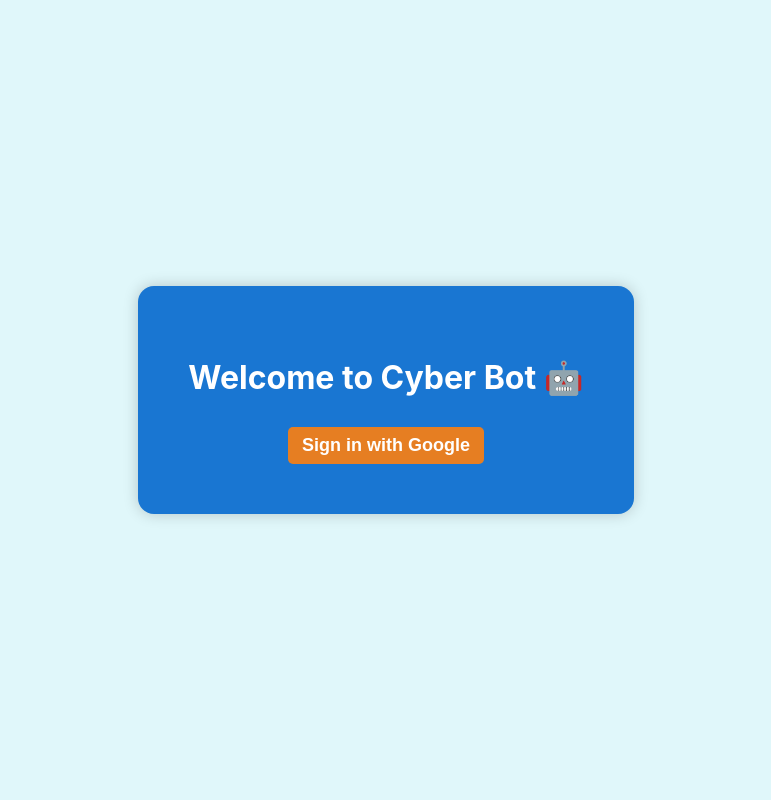
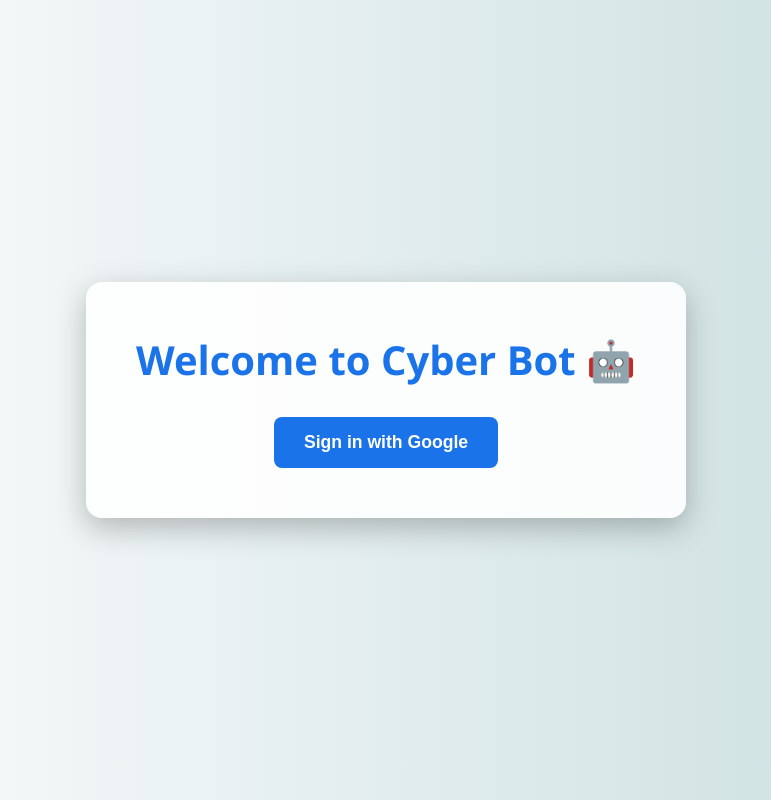
Before and after one commit to 16Brijesh10/Chat_bot, a React (Create React App) app in the folder frontend/: page / in a window 1280 px wide. Shown: the whole page, without its empty margins (254-1025 px from the left). Built offline with nearby package versions, Linux system fonts and the light colour scheme; no server answers.

Commit message:
Updated App.css for dark and light mode

```diff
--- a/frontend/src/App.css
+++ b/frontend/src/App.css
@@ -1,173 +1,226 @@
-/* App.css */
-.app-container {
-  display: flex;
-  height: 100vh;
-  font-family: Arial, sans-serif;
+/* App.css - REVISED FOR FIXED HEADER (Gemini-like) AND SCROLLBAR CONTROL */
+
+:root {
+  /* Light Mode Variables */
+  --bg-light: #ffffff;
+  --text-light: #303030;
+  --sidebar-bg-light: #f7f7f8; /* Lighter sidebar */
+  --sidebar-text-light: #303030;
+  --chat-bg-light: #ffffff;
+  --input-bg-light: #ffffff;
+  --input-border-light: #e0e0e0;
+  --button-bg-light: #1a73e8; /* Google blue for primary buttons */
+  --button-text-light: #ffffff;
+  --header-bg-light: #f7f7f8; /* Consistent with sidebar */
+  --header-text-light: #303030;
+
+  /* Dark Mode Variables */
+  --bg-dark: #343541;
+  --text-dark: #e0e0e0;
+  --sidebar-bg-dark: #202123;
+  --sidebar-text-dark: #e0e0e0;
+  --chat-bg-dark: #343541;
+  --input-bg-dark: #40414f;
+  --input-border-dark: #555663;
+  --button-bg-dark: #1a73e8; /* Consistent Google blue */
+  --button-text-dark: #ffffff;
+  --header-bg-dark: #202123; /* Consistent with sidebar */
+  --header-text-dark: #e0e0e0;
 }
 
-.chat-panel {
-  flex: 1;
-  display: flex;
-  flex-direction: column;
+/* Global HTML/Body/Root styling to ensure full height and control overflow */
+html, body, #root {
+  height: 100%;
+  margin: 0;
+  padding: 0;
+  overflow: hidden; /* Prevents main browser window from scrolling */
 }
 
-.chat-title {
-  background-color: #202123;
-  color: white;
-  padding: 12px;
-  text-align: center;
+body {
+  font-family: 'Segoe UI', 'Roboto', 'Helvetica Neue', Arial, sans-serif;
+  -webkit-font-smoothing: antialiased;
+  -moz-osx-font-smoothing: grayscale;
 }
+
+/* --- FIXED HEADER STYLES --- */
+.header {
+  position: fixed; /* IMPORTANT: Makes it float relative to the viewport */
+  top: 0;
+  left: 0;
+  width: 100%; /* Spans full width */
+  height: 60px; /* Explicit height for the header */
+  z-index: 1001; /* Ensure it's above everything else */
+  display: flex;
+  justify-content: space-between;
+  align-items: center;
+  padding: 0 30px; /* Adjust padding as needed (top/bottom handled by height) */
+
+  box-shadow: 0 2px 5px rgba(0, 0, 0, 0.15); /* Stronger shadow for floating effect */
+  transition: background-color 0.3s ease, color 0.3s ease, box-shadow 0.3s ease;
+
+}
+.header h1{
+  padding-left: 500px;
+}
+/* Header theme styles */
+.header.light {
+  background-color: var(--header-bg-light);
+  color: var(--header-text-light);
+  border-bottom: 1px solid #e8e8e8;
+}
+.header.dark {
+  background-color: var(--header-bg-dark);
+  color: var(--header-text-dark);
+  border-bottom: 1px solid #3d3e47;
+}
+
+/* Header content alignment */
+.header-left {
+  display: flex;
+  align-items: center;
+  gap: 15px;
+}
+.header-buttons {
+  display: flex;
+  align-items: center;
+  gap: 10px;
+  padding-right: 40px;
+}
+
+/* Header button styling (inherits from root vars) */
+.header .sign-in-btn,
+.header .theme-toggle {
+  border: none;
+  padding: 8px 14px;
+  border-radius: 5px;
+  cursor: pointer;
+  transition: background-color 0.3s ease;
+}
+/* Apply specific theme colors to buttons within the header */
+.header.light .sign-in-btn,
+.header.light .theme-toggle {
+  background-color: var(--button-bg-light);
+  color: var(--button-text-light);
+}
+.header.dark .sign-in-btn,
+.header.dark .theme-toggle {
+  background-color: var(--button-bg-dark);
+  color: var(--button-text-dark);
+}
+.header .sign-in-btn:hover,
+.header .theme-toggle:hover {
+  background-color: #1558b3; /* Consistent hover effect */
+}
+
+
+/* --- MAIN APP LAYOUT (BELOW FIXED HEADER) --- */
 .app-layout {
   display: flex;
-  height: 100vh;
-  overflow: auto;
+  height: calc(100% - 60px); /* IMPORTANT: Adjust height to account for the fixed header */
+  margin-top: 60px; /* IMPORTANT: Push app-layout down by header's height */
+  font-family: 'Segoe UI', 'Roboto', 'Helvetica Neue', Arial, sans-serif;
+  transition: background-color 0.3s ease, color 0.3s ease;
+  overflow: hidden; /* Ensures app-layout itself doesn't scroll, its children do */
 }
 
-.main-chat {
-  flex-grow: 1;
-  display: flex;
-  flex-direction: column;
-  padding: 1rem;
-  background: #f0f0f0;
-  overflow-y: auto;
+/* App-layout theme styles */
+.app-layout.light {
+  background-color: var(--bg-light);
+  color: var(--text-light);
+}
+.app-layout.dark {
+  background-color: var(--bg-dark);
+  color: var(--text-dark);
 }
 
+
+/* Sidebar specific overrides (these are fine) */
+.app-layout.light .history-sidebar {
+  background-color: var(--sidebar-bg-light);
+  color: var(--sidebar-text-light);
+  border-right: 1px solid #e8e8e8;
+}
+.app-layout.dark .history-sidebar {
+  background-color: var(--sidebar-bg-dark);
+  color: var(--sidebar-text-dark);
+  border-right: 1px solid #3d3e47;
+}
+
+/* Main chat panel container (holds chat component) */
+.main-chat {
+  flex-grow: 1; /* Takes remaining horizontal space */
+  display: flex;
+  flex-direction: column; /* Stacks Chat component vertically */
+  height: 100%; /* IMPORTANT: Takes 100% height of app-layout vertical space */
+  overflow: hidden; /* Prevents main-chat itself from scrolling */
+  background-color: var(--chat-bg-light); /* Default light mode */
+  padding-left: 505px;
+}
+.app-layout.dark .main-chat {
+  background-color: var(--chat-bg-dark); /* Dark mode */
+}
+
+
+/* --- COMMON ELEMENTS --- */
 h1 {
-  text-align: center;
+  margin: 0;
+  font-size: 1.5rem;
+  font-weight: 600;
 }
+
+.profile-pic {
+  width: 36px;
+  height: 36px;
+  border-radius: 50%;
+  object-fit: cover;
+  border: 2px solid #1a73e8;
+}
+
+/* --- LOGIN PAGE STYLES --- */
 .login-page {
-  width: 100vw;
-  height: 100vh;
+  /* This needs to fill the whole screen independently if user is not logged in */
+  position: absolute; /* Changed to absolute to take full viewport */
+  top: 0;
+  left: 0;
+  width: 100%;
+  height: 100%;
   display: flex;
   justify-content: center;
   align-items: center;
-  background: #e0f7fa;
+  background: linear-gradient(to right, #fdfdfd, #c7ddde);
+  z-index: 1001; /* Ensure it's above the fixed header when visible */
 }
 
-/* Centers the content */
 .login-container {
   display: flex;
   justify-content: center;
   align-items: center;
   width: 100%;
 }
-
-/* Blue box styling */
 .login-box {
-  background-color: #1976d2;
+  background-color: rgba(255, 255, 255, 0.9);
   padding: 50px;
   border-radius: 16px;
-  box-shadow: 0 0 15px rgba(0, 0, 0, 0.2);
+  box-shadow: 0 10px 30px rgba(0, 0, 0, 0.25);
   text-align: center;
+  color: #303030;
 }
-
-/* Heading style */
 .login-box h1 {
+  color: #1a73e8;
+  margin-bottom: 30px;
+  font-size: 2.5rem;
+}
+.sign-in-btn {
+  background-color: #1a73e8;
   color: white;
-  margin-bottom: 30px;
-  font-size: 32px;
-}
-
-/* Button style */
-.sign-in-btn {
-  background-color: #ffb74d;
-  color: black;
   padding: 15px 30px;
-  font-size: 18px;
+  font-size: 1.1rem;
   font-weight: bold;
   border: none;
   border-radius: 8px;
   cursor: pointer;
   transition: background 0.3s ease;
 }
-
 .sign-in-btn:hover {
-  background-color: #f57c00;
-  color: white;
+  background-color: #1558b3;
 }
-.header {
-  display: flex;
-  justify-content: space-between;
-  align-items: center;
-  background-color: #1e90ff;
-  padding: 12px 20px;
-  border-radius: 10px;
-  color: white;
-  margin-bottom: 15px;
-}
-
-.header-left {
-  display: flex;
-  align-items: center;
-  gap: 15px;
-}
-
-.profile-pic {
-  width: 42px;
-  height: 42px;
-  border-radius: 50%;
-  object-fit: cover;
-  border: 2px solid white;
-}
-
-.sign-in-btn {
-  background-color: #e67e22;
-  color: white;
-  border: none;
-  padding: 8px 14px;
-  border-radius: 5px;
-  cursor: pointer;
-}
-/* LIGHT MODE */
-.app-layout.light {
-  background-color: #ffffff;
-  color: #000000;
-}
-
-.app-layout.light .chat-container {
-  background-color: #f9f9f9;
-}
-
-.app-layout.light input,
-.app-layout.light button {
-  background-color: #ffffff;
-  color: #000000;
-}
-
-/* DARK MODE */
-.app-layout.dark {
-  background-color: #353030;
-  color: #ffffff;
-}
-
-.app-layout.dark .chat-container {
-  background-color: #353030;
-}
-
-.app-layout.dark input,
-.app-layout.dark button {
-  background-color: #333333;
-  color: #ffffff;
-}
-
-/* Common Styles */
-.theme-toggle {
-  background-color: transparent;
-  color: inherit;
-  border: none;
-  cursor: pointer;
-  font-size: 1rem;
-  margin-right: 10px;
-}
-
-.header-buttons {
-  display: flex;
-  align-items: center;
-  gap: 10px;
-}
-
-.profile-pic {
-  width: 36px;
-  height: 36px;
-  border-radius: 50%;
-}
```
